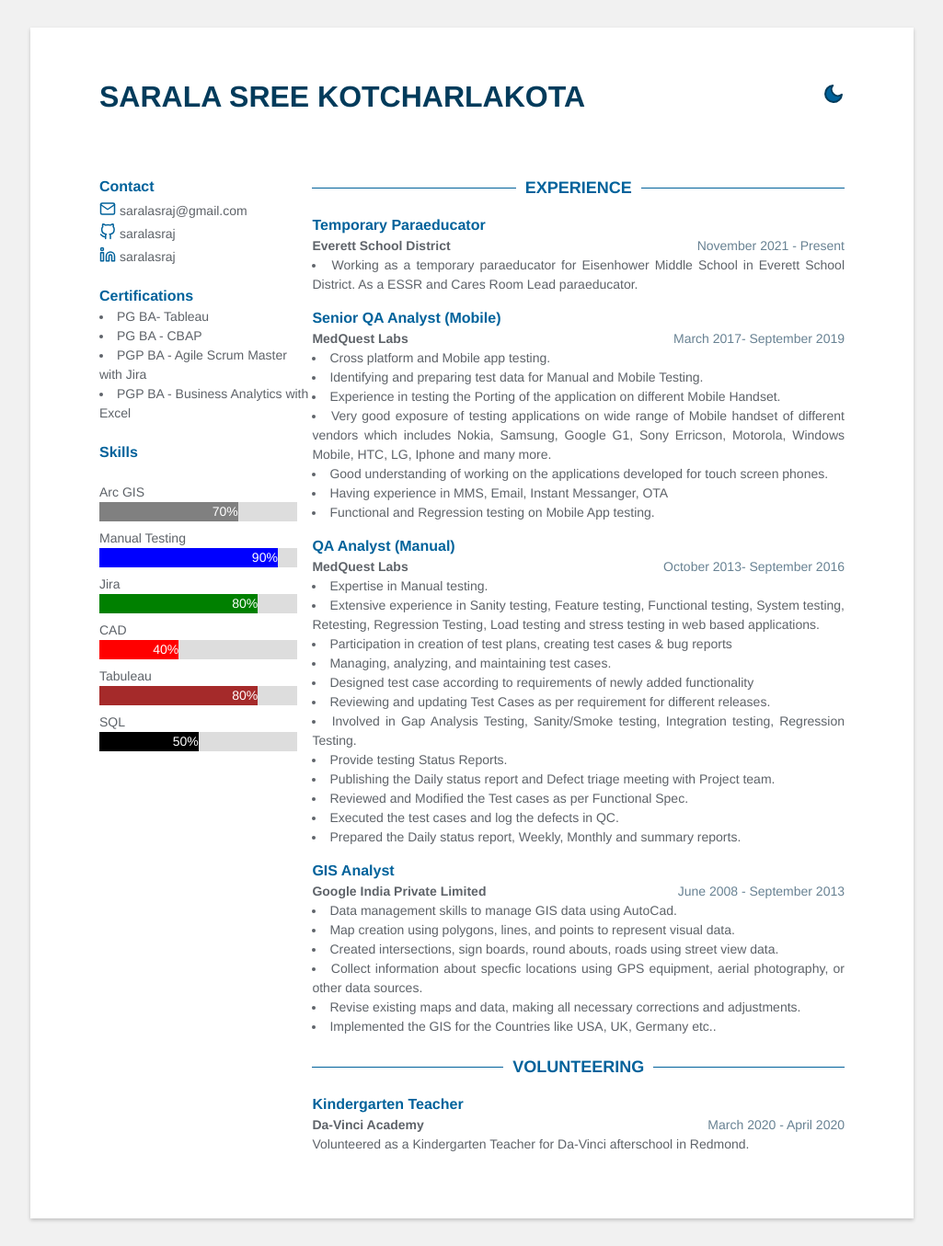
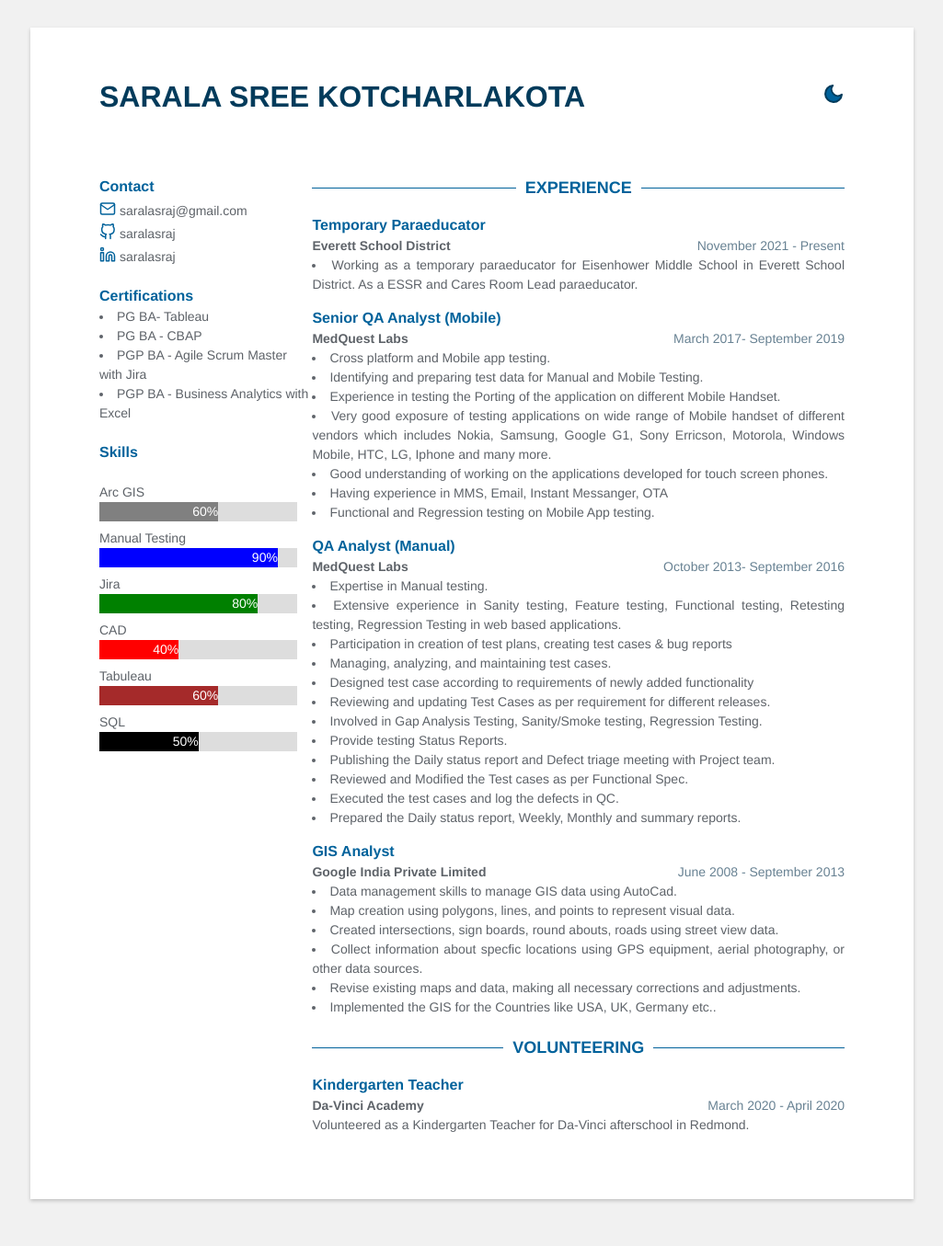
Before and after one commit to saralasraj/saralasraj.github.io, a Jekyll site: the page built from index.html, in a window 1280 px wide. Shown: the whole page at 92% size, without its empty margins (127-1152 px from the left). Built offline with Jekyll 4.4.1, drawn with Linux system fonts in a browser that asks for light colours; after the commit the page ends 1334 px from its top, so only the background shows below that.

Commit message:
Deleted few statemetns

```diff
--- a/_data/data.yml
+++ b/_data/data.yml
@@ -16,7 +16,7 @@ certifications:
 
 skills:
   - skillName: Arc GIS
-    proficiency: 70
+    proficiency: 60
     color: grey
   - skillName: Manual Testing
     proficiency: 90
@@ -28,7 +28,7 @@ skills:
     proficiency: 40
     color: red
   - skillName: Tabuleau
-    proficiency: 80
+    proficiency: 60
     color: brown
   - skillName: SQL
     proficiency: 50
@@ -59,12 +59,12 @@ experience:
     company: MedQuest Labs
     details:
       - Expertise in Manual testing.
-      - Extensive experience  in Sanity testing, Feature testing, Functional testing, System testing, Retesting, Regression Testing, Load testing and stress testing in web based applications.
+      - Extensive experience  in Sanity testing, Feature testing, Functional testing, Retesting testing, Regression Testing in web based applications.
       - Participation in creation of test plans, creating test cases & bug reports
       - Managing, analyzing, and maintaining test cases.
       - Designed test case according to requirements of newly added functionality
       - Reviewing and updating Test Cases as per requirement for different releases.
-      - Involved in Gap Analysis Testing, Sanity/Smoke testing, Integration testing, Regression Testing.
+      - Involved in Gap Analysis Testing, Sanity/Smoke testing, Regression Testing.
       - Provide testing Status Reports.
       - Publishing the Daily status report and Defect triage meeting with Project team.
       - Reviewed and Modified the Test cases as per Functional Spec.
```
